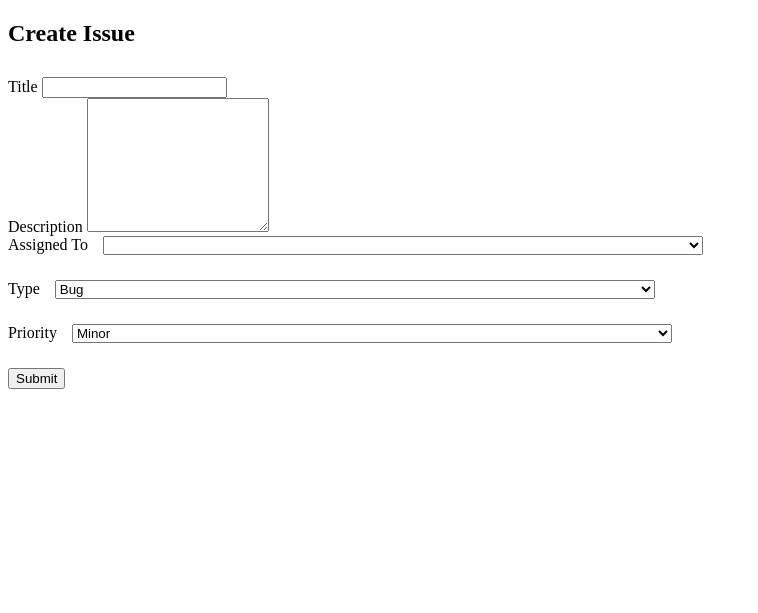
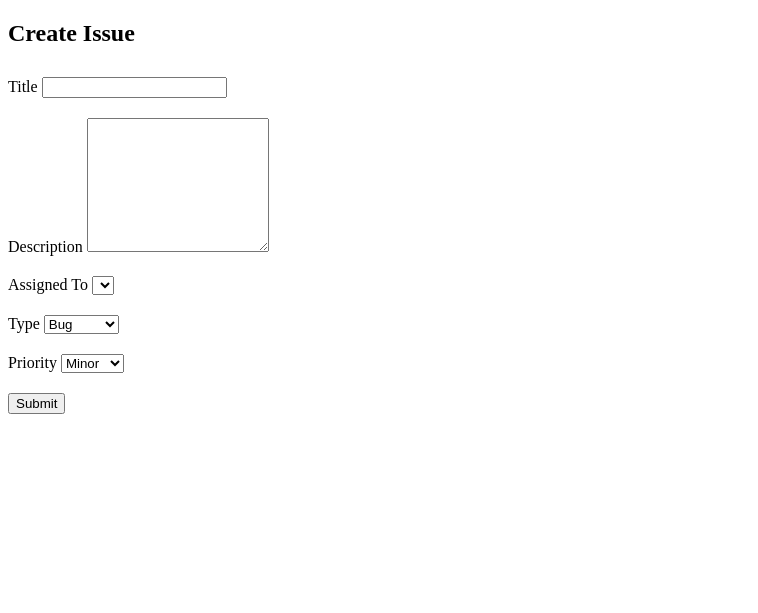
Before and after one commit to Raffique/info2180-finalproject, a PHP site: page /newissue.php in a window 1280 px wide. Shown: the top 613 px of the page, without its empty margins (0-758 px from the left). Before the commit the page ends 389 px from the top, so only its background shows below. Run offline with PHP 8.4, Linux system fonts and the light colour scheme; lists and menus that the app fills with data are empty.

Commit message:
updadted some more components

```diff
--- a/home.php
+++ b/home.php
@@ -154,12 +154,12 @@
             <script>
                 issueLister = (number, title, type, status, assgn, date) => {
 
-                    let stat = ''
+                    var stat = ''
                     if (status == 'OPEN'){stat = 'open'}
                     else if (status == 'CLOSED'){stat = 'closed'}
                     else if (status == 'IN PROGRESS'){stat = 'in-progress'}
 
-                    let html =
+                    var html =
                     ` <div class='issue-list'  onclick='issueViewer(${number})'> `+
                         `<div class="t-column-title"><span>#${number}</span> <span style='color: lightskyblue;'>${title}</span></div>` +
                         `<div class="t-column">${type}</div>`+
--- a/newissue.php
+++ b/newissue.php
@@ -12,50 +12,44 @@
         <h2 style="margin-bottom: 30px;">Create Issue</h2>
         <form action="#">
 
-            <div class="form-group">
+            <div class="form-group" style="margin-bottom: 20px;">
                 <label for="title">Title</label>
                 <input class="form-control" type="" name="title" id="title" required style="max-width: 600px;">
             </div>
 
 
-            <div class="form-group">
+            <div class="form-group" style="margin-bottom: 20px;">
                 <label for="desc">Description</label>
                 <textarea class="form-control" name="desc" id="desc" required style="max-width: 600px; padding-bottom: 100px;"></textarea>
             </div>
 
-            <style>
-                .form-select{
-                    width: 100%;
-                    max-width: 600px;
-                    margin-left: 11px;
-                    margin-bottom: 25px;
-                }
-            </style>
 
-            <div class="row">
+            <div class="row" style="margin-bottom: 20px;">
                 <label for="assgn">Assigned To</label>
-                <select class="custom-select form-select" name="assgn" id="assgn" required>
-
+                <select class="custom-select form-select" name="assgn" id="assgn" required style="max-width: 600px;">
+                    <script>
+                        //populate select with options of user names and their id's should be the s=assigned value
+                    </script>
                 </select>
             </div>
 
 
-            <div class="row">
+            <div class="row" style="margin-bottom: 20px;">
                 <label for="type">Type</label>
-                <select class="custom-select form-select" name="type" id="type" required>
-                    <option value="">Bug</option>
-                    <option value="">Proposal</option>
-                    <option value="">Task</option>
+                <select class="custom-select form-select" name="type" id="type" required style="max-width: 600px;">
+                    <option value="bug">Bug</option>
+                    <option value="proposal">Proposal</option>
+                    <option value="task">Task</option>
                 </select>
             </div>
 
 
-            <div class="row">
+            <div class="row" style="margin-bottom: 20px;">
                 <label for="priority">Priority</label>
-                <select class="custom-select form-select" name="priority" id="priority" required>
-                    <option value="">Minor</option>
-                    <option value="">Major</option>
-                    <option value="">Critical</option>
+                <select class="custom-select form-select" name="priority" id="priority" required style="max-width: 600px;">
+                    <option value="minor">Minor</option>
+                    <option value="major">Major</option>
+                    <option value="critical">Critical</option>
                 </select>
             </div>
 
```
Also changed, not shown: adduser.php (+4 -4 lines), css/style.css (+11 -1 lines), detail.php (+7 -7 lines).
